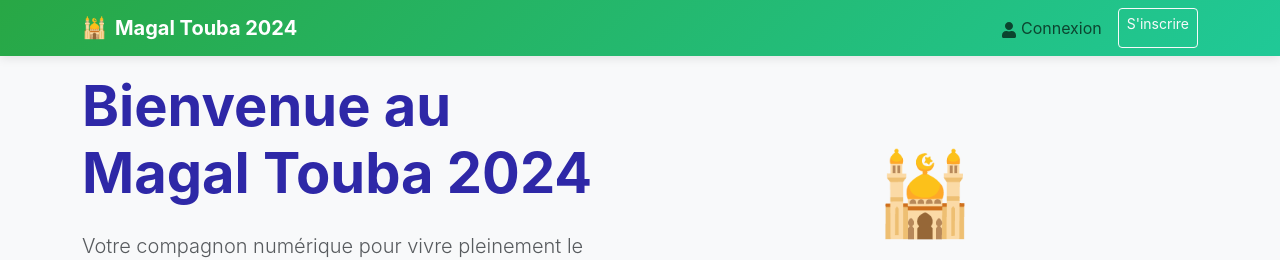
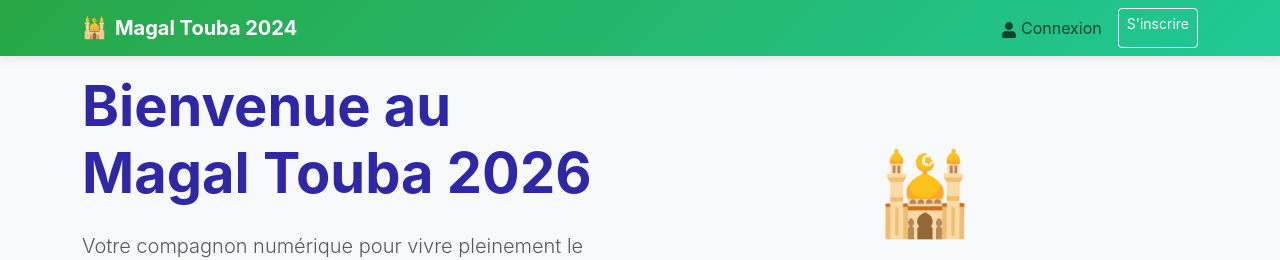
Before and after one commit to Ndeye2003/magal_touba_react, a React (Create React App) app: page / in a window 1280 px wide. Shown: the top 260 px of the page. Built offline with nearby package versions, Linux system fonts and the light colour scheme.

Commit message:
Update Home.js
changer date

```diff
--- a/src/pages/Home.js
+++ b/src/pages/Home.js
@@ -77,7 +77,7 @@ const Home = () => {
           <div className="col-lg-6">
             <div className="fade-in">
               <h1 className="display-4 fw-bold text-magal-primary mb-4">
-                Bienvenue au Magal Touba 2024
+                Bienvenue au Magal Touba 2026
               </h1>
               <p className="lead text-muted mb-4">
                 Votre compagnon numérique pour vivre pleinement le Grand Magal de Touba.
@@ -185,7 +185,7 @@ const Home = () => {
                       Assalamou Alaykoum, {user?.prenom} ! 🕌
                     </h2>
                     <p className="text-muted mb-0">
-                      Bienvenue sur votre espace personnel Magal Touba 2024
+                      Bienvenue sur votre espace personnel Magal Touba 2026
                     </p>
                   </div>
                   <div className="col-md-4 text-end">
```
